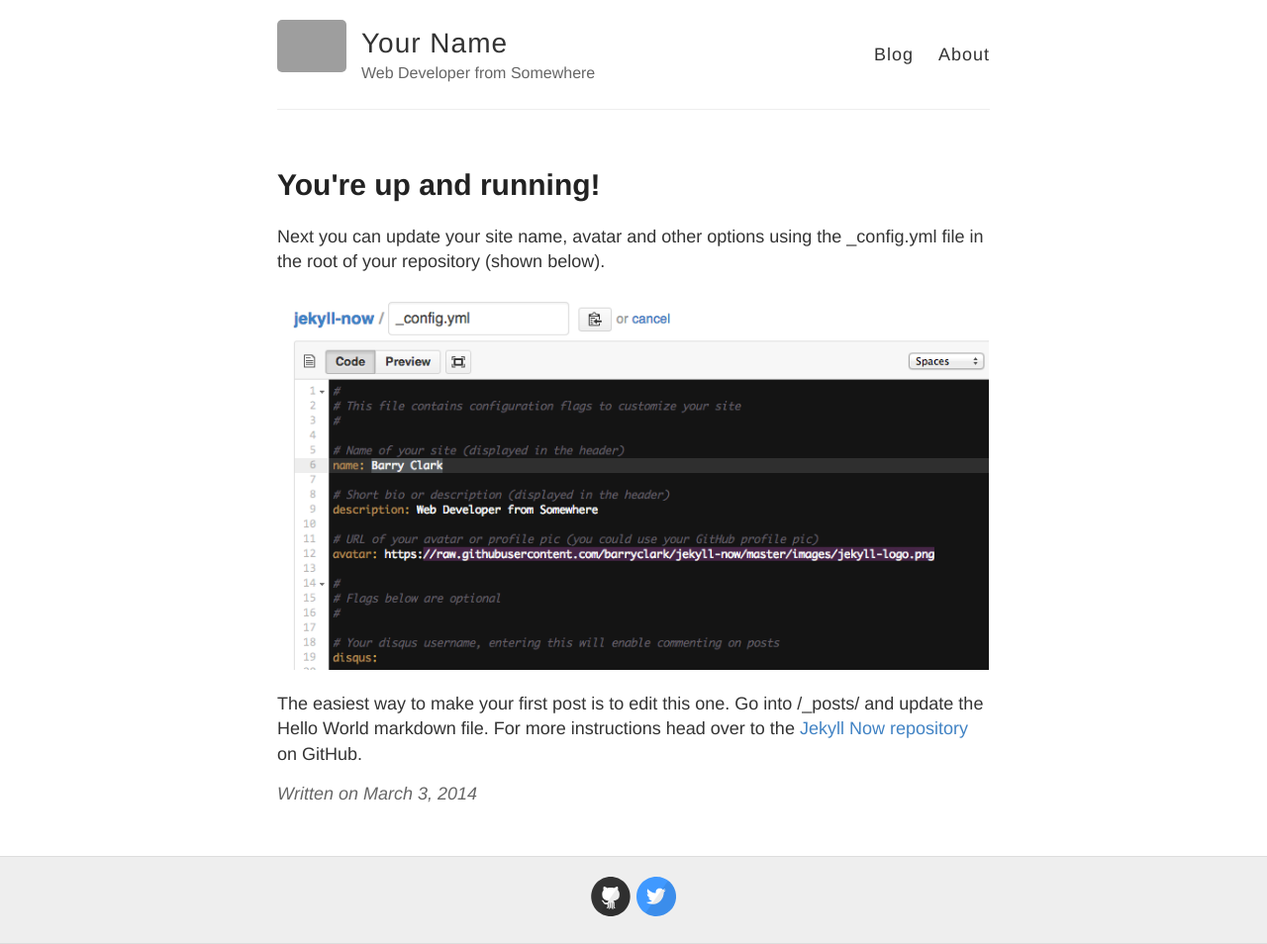
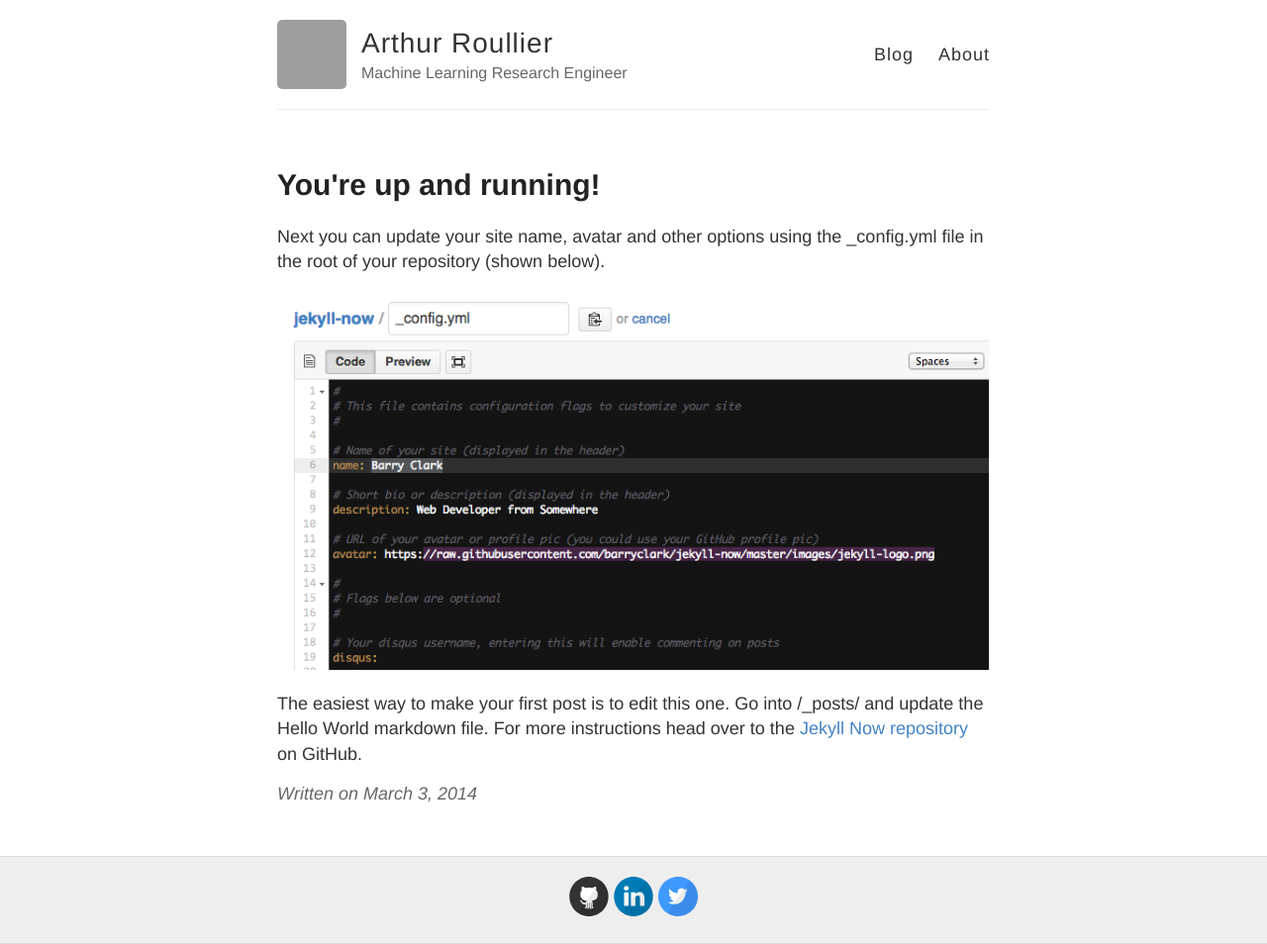
Before and after one commit to 0-tree/0-tree.github.io, a Jekyll site: the page built from _posts/2014-3-3-Hello-World.md, in a window 1280 px wide. Shown: the whole page at 99% size. Built offline with Jekyll 4.4.1, drawn with Linux system fonts in a browser that asks for light colours; grey boxes are pictures that could not be loaded.

Commit message:
config: changing basic flags

```diff
--- a/_config.yml
+++ b/_config.yml
@@ -3,13 +3,13 @@
 #
 
 # Name of your site (displayed in the header)
-name: Your Name
+name: Arthur Roullier
 
 # Short bio or description (displayed in the header)
-description: Web Developer from Somewhere
+description: Machine Learning Research Engineer
 
 # URL of your avatar or profile pic (you could use your GitHub profile pic)
-avatar: https://raw.githubusercontent.com/barryclark/jekyll-now/master/images/jekyll-logo.png
+avatar: https://avatars3.githubusercontent.com/u/36152494?s=460&v=4
 
 #
 # Flags below are optional
@@ -21,12 +21,12 @@ footer-links:
   email:
   facebook:
   flickr:
-  github: barryclark/jekyll-now
+  github: 0-tree
   instagram:
-  linkedin:
+  linkedin: arthurroullier
   pinterest:
   rss: # just type anything here for a working RSS icon
-  twitter: jekyllrb
+  twitter: a_roullier
   stackoverflow: # your stackoverflow profile, e.g. "users/50476/bart-kiers"
   youtube: # channel/<your_long_string> or user/<user-name>
   googleplus: # anything in your profile username that comes after plus.google.com/
@@ -41,7 +41,7 @@ google_analytics:
 
 # Your website URL (e.g. http://barryclark.github.io or http://www.barryclark.co)
 # Used for Sitemap.xml and your RSS feed
-url:
+url: http://0-tree.github.io
 
 # If you're hosting your site at a Project repository on GitHub pages
 # (http://yourusername.github.io/repository-name)
```
